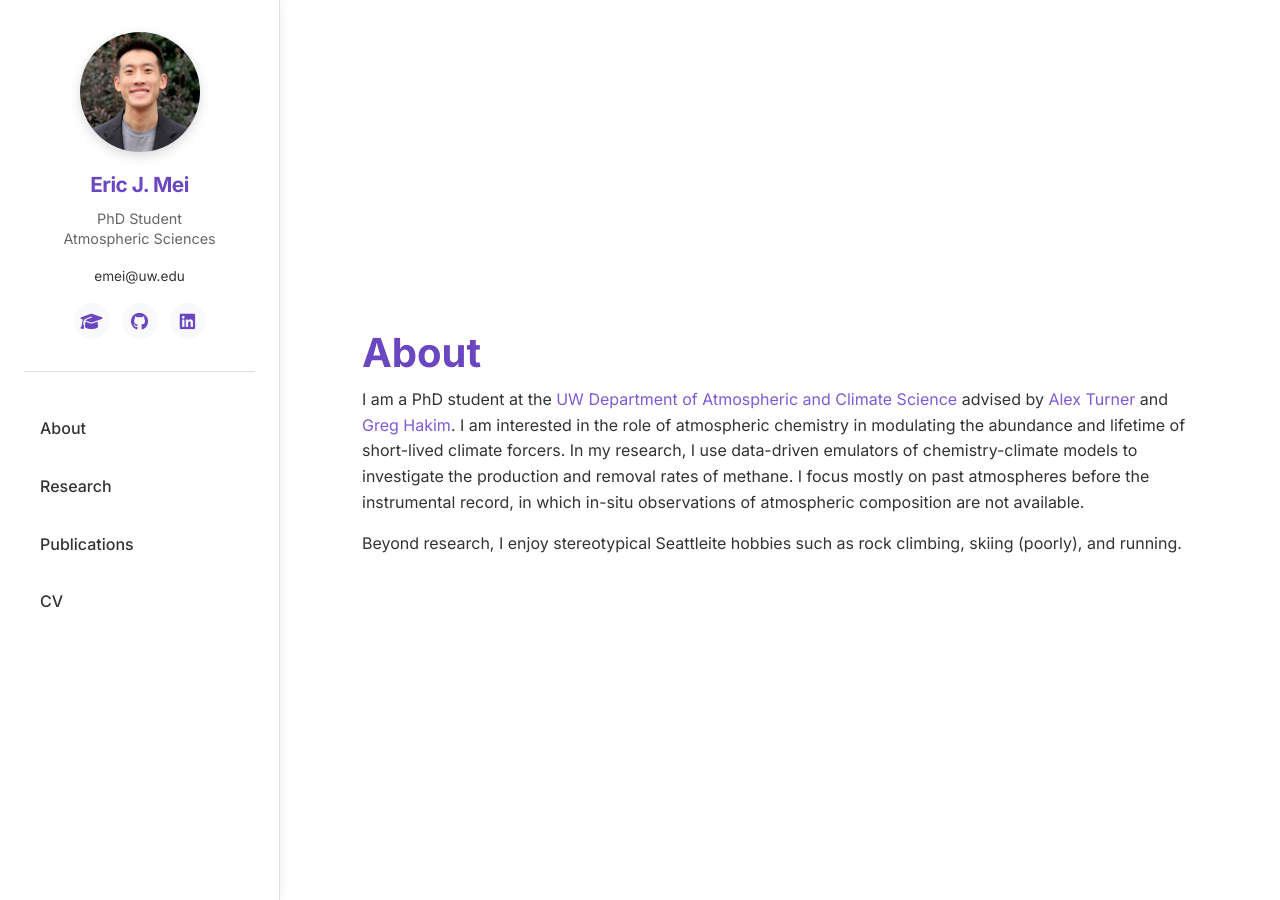
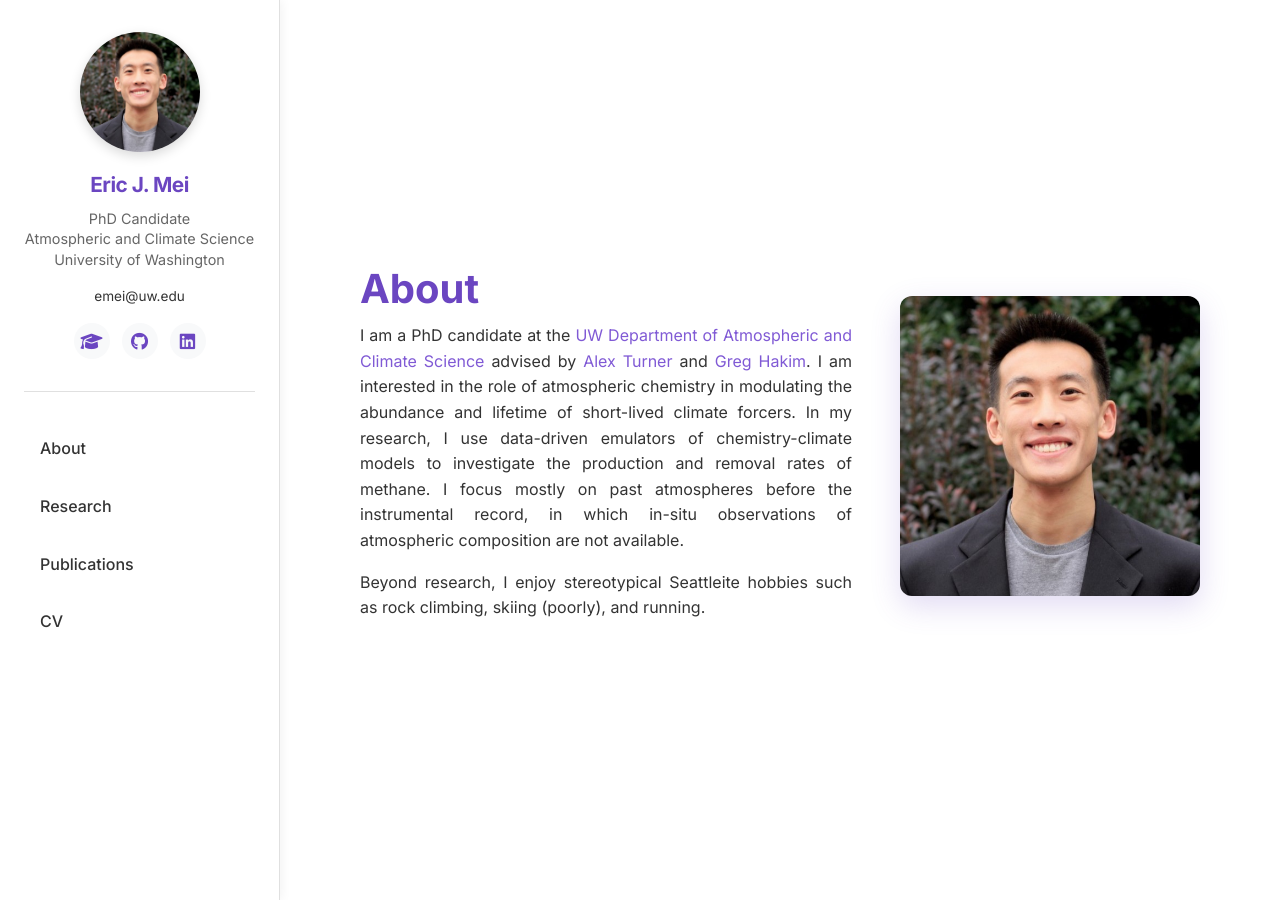
Before and after one commit to ericjmei/ericjmei.github.io, a Jekyll site: the page built from index.html, in a window 1280 px wide and 900 px high. Built offline with Jekyll 4.4.1, drawn with Linux system fonts in a browser that asks for light colours.

Commit message:
refactor

```diff
--- a/_layouts/modern.html
+++ b/_layouts/modern.html
@@ -24,7 +24,7 @@
         <div class="nav-brand">
           <a href="#top">{{ site.author.name }}</a>
         </div>
-        <div class="nav-subtitle">PhD Student<br>Atmospheric Sciences</div>
+        <div class="nav-subtitle">PhD Candidate<br>Atmospheric and Climate Science<br>University of Washington</div>
         <div class="nav-contact">
           <span class="nav-email">{{ site.author.email }}</span>
         </div>
--- a/assets/css/modern.css
+++ b/assets/css/modern.css
@@ -66,6 +66,7 @@ h3 {
 p {
   margin-bottom: 1rem;
   color: var(--text-color);
+  text-align: justify;
 }
 
 a {
@@ -83,6 +84,11 @@ a:hover {
   max-width: var(--max-width);
   margin: 0 auto;
   padding: 0 2rem;
+}
+
+/* Override for sections to center in viewport minus sidebar */
+section .container {
+  max-width: 1000px;
 }
 
 /* ===== Sidebar Navigation ===== */
@@ -261,6 +267,14 @@ section:nth-child(even) {
 
 .hero-content {
   width: 100%;
+  display: flex;
+  align-items: center;
+  gap: 3rem;
+}
+
+.hero-text {
+  flex: 1;
+  min-width: 300px;
 }
 
 .hero-text h1 {
@@ -271,6 +285,19 @@ section:nth-child(even) {
   font-size: 1.2rem;
   color: var(--text-light);
   margin-bottom: 1.5rem;
+}
+
+.hero-image {
+  flex: 0 0 300px;
+}
+
+.hero-image img {
+  width: 100%;
+  max-width: 300px;
+  height: 300px;
+  border-radius: 12px;
+  box-shadow: 0 10px 30px rgba(107, 70, 193, 0.2);
+  object-fit: cover;
 }
 
 /* ===== Research Section ===== */
@@ -346,6 +373,15 @@ section:nth-child(even) {
 }
 
 /* ===== CV Section ===== */
+#cv .section-content {
+  width: 100%;
+  max-width: none;
+}
+
+#cv h2 {
+  text-align: left;
+}
+
 .cv-embed {
   width: 100%;
   height: 800px;
@@ -466,6 +502,25 @@ section:nth-child(even) {
     font-size: 1.6rem;
   }
 
+  .hero-content {
+    flex-direction: column-reverse;
+    gap: 2rem;
+  }
+
+  .hero-image {
+    flex: 0 0 250px;
+  }
+
+  .hero-image img {
+    max-width: 250px;
+    height: 250px;
+  }
+
+  section .container {
+    max-width: 100%;
+    padding: 0 1.5rem;
+  }
+
   .cv-embed {
     height: 600px;
   }
--- a/index.html
+++ b/index.html
@@ -10,11 +10,14 @@ permalink: /
       <div class="hero-text">
         <h1>About</h1>
         <p>
-          I am a PhD student at the <a href="https://atmos.uw.edu/" target="_blank" rel="noopener">UW Department of Atmospheric and Climate Science</a> advised by <a href="https://alexjturner.github.io/index.html" target="_blank" rel="noopener">Alex Turner</a> and <a href="https://www.linkedin.com/in/greg-hakim-42945611/" target="_blank" rel="noopener">Greg Hakim</a>. I am interested in the role of atmospheric chemistry in modulating the abundance and lifetime of short-lived climate forcers. In my research, I use data-driven emulators of chemistry-climate models to investigate the production and removal rates of methane. I focus mostly on past atmospheres before the instrumental record, in which in-situ observations of atmospheric composition are not available.
+          I am a PhD candidate at the <a href="https://atmos.uw.edu/" target="_blank" rel="noopener">UW Department of Atmospheric and Climate Science</a> advised by <a href="https://alexjturner.github.io/index.html" target="_blank" rel="noopener">Alex Turner</a> and <a href="https://www.linkedin.com/in/greg-hakim-42945611/" target="_blank" rel="noopener">Greg Hakim</a>. I am interested in the role of atmospheric chemistry in modulating the abundance and lifetime of short-lived climate forcers. In my research, I use data-driven emulators of chemistry-climate models to investigate the production and removal rates of methane. I focus mostly on past atmospheres before the instrumental record, in which in-situ observations of atmospheric composition are not available.
         </p>
         <p>
           Beyond research, I enjoy stereotypical Seattleite hobbies such as rock climbing, skiing (poorly), and running.
         </p>
+      </div>
+      <div class="hero-image">
+        <img src="{{ '/images/Headshot.jpg' | relative_url }}" alt="{{ site.author.name }}">
       </div>
     </div>
   </div>
```
